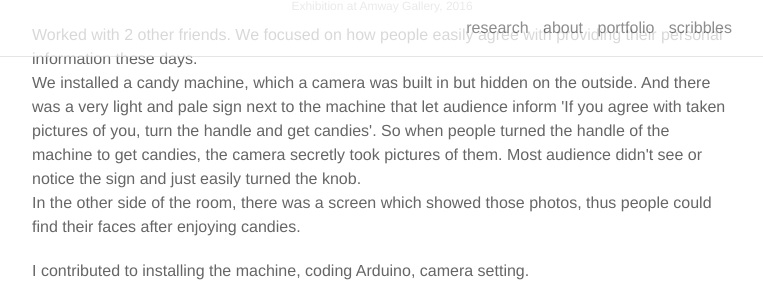
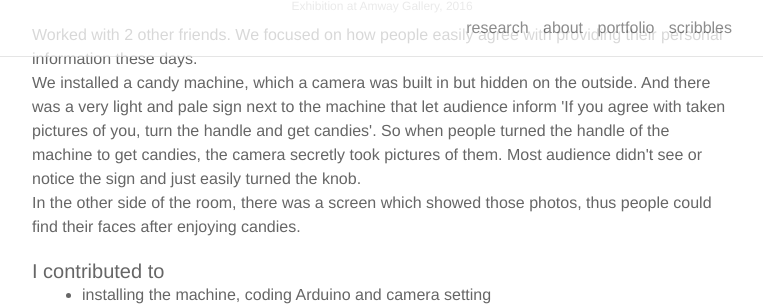
Before and after one commit to lucid2713/lucid2713.github.io, a Jekyll site: the page built from _portfolio/1_project.markdown, in a window 1280 px wide and 900 px high, scrolled down 811 px, cut to the strip 0-304 px from the top of the window. Shown: the whole strip, without its empty margins (258-1021 px from the left). Built offline with Jekyll 4.4.1, drawn with Linux system fonts in a browser that asks for light colours; nearby versions of some CDN libraries.

Commit message:
1textedit

```diff
--- a/_portfolio/1_project.markdown
+++ b/_portfolio/1_project.markdown
@@ -20,22 +20,29 @@ img:
 <div class="col three caption">
 	Exhibition at Amway Gallery, 2016
 </div>
+
+***
+
 <p>
 Worked with 2 other friends. We focused on how people easily agree with providing their personal information these days. <br/>
 We installed a candy machine, which a camera was built in but hidden on the outside. And there was a very light and pale sign next to the machine that let audience inform 'If you agree with taken pictures of you, turn the handle and get candies'. So when people turned the handle of the machine to get candies, the camera secretly took pictures of them. Most audience didn't see or notice the sign and just easily turned the knob.<br/>
 In the other side of the room, there was a screen which showed those photos, thus people could find their faces after enjoying candies.
 </p>
-I contributed to installing the machine, coding Arduino, camera setting.
+
+#### I contributed to
+<ul>
+	<li>installing the machine, coding Arduino and camera setting</li>
+</ul>
 
 
 <div class="img_row">
-	<img class="col two" src="{{ site.baseurl }}/img/14.jpg" alt="" title="example image"/>
-	<img class="col one" src="{{ site.baseurl }}/img/11.jpg" alt="" title="example image"/>
+	<img class="col two" src="{{ site.baseurl }}/img/14.jpg" alt="" title="captures images on screen"/>
+	<img class="col one" src="{{ site.baseurl }}/img/11.jpg" alt="" title="candy machine within hidden camera"/>
 </div>
 <div class="col three caption">
 	Screen and Machine
 </div>
-<br/>
+<br/><br/><br/>
 <p align="middle">
 <iframe width="560" height="315" src="https://www.youtube.com/embed/RivHmjZklTI" frameborder="0" allowfullscreen></iframe>
 </p>
```
